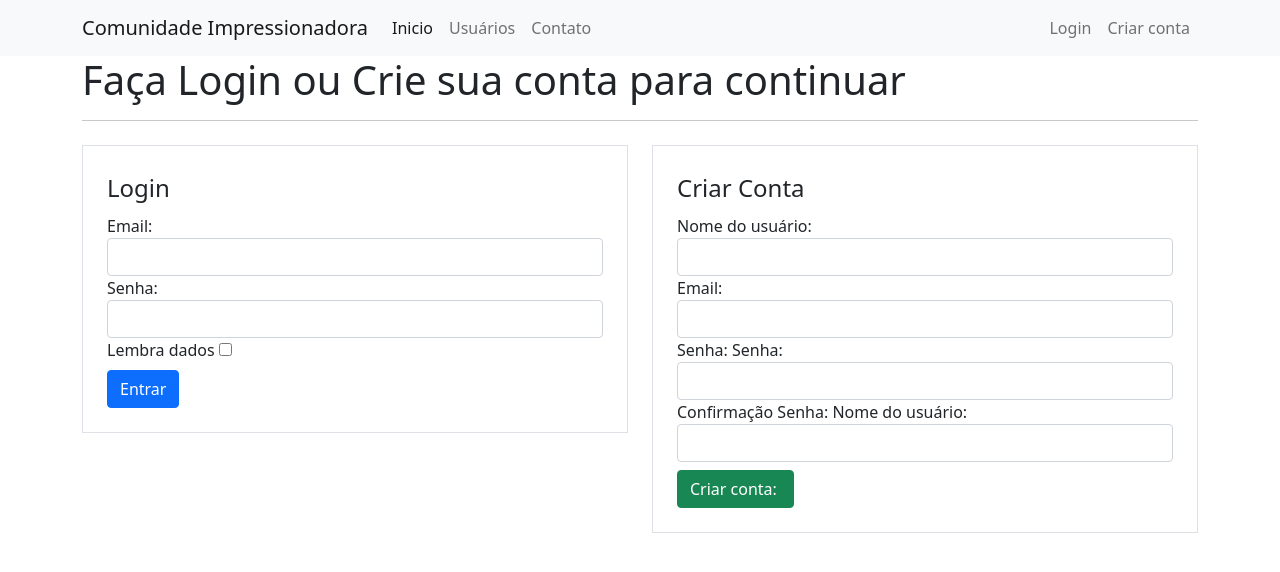
After one commit to SamuelLima0610/Site-Flask-Python-posts, a Flask app: page /login in a window 1280 px wide. The commit adds this page. Shown: the top 572 px of the page. Run offline with Flask 2, Linux system fonts and the light colour scheme.

Commit message:
Sistema de Login e Models Database(Post, User)

```diff
--- /dev/null
+++ b/forms.py
@@ -0,0 +1,19 @@
+from flask_wtf import FlaskForm
+from wtforms import StringField, PasswordField, SubmitField, BooleanField
+from wtforms.validators import DataRequired, Length, Email, EqualTo
+
+class FormCriarConta(FlaskForm):
+
+    username = StringField("Nome do usuário: ", validators=[DataRequired()])
+    email= StringField("Email: ", validators=[DataRequired(), Email()])
+    senha= PasswordField("Senha: ", validators=[DataRequired(), Length(6,20)])
+    confirmacao= PasswordField("Confirmação Senha: ", validators=[DataRequired(), EqualTo("senha")])
+    botao_submit_criar_conta= SubmitField("Criar conta: ")
+
+
+class FormLogin(FlaskForm):
+
+    email = StringField("Email: ", validators=[DataRequired(), Email()])
+    senha = PasswordField("Senha: ", validators=[DataRequired(), Length(6,20)])
+    lembra_dados = BooleanField("Lembra dados")
+    botao_submit_login = SubmitField("Entrar")
--- a/main.py
+++ b/main.py
@@ -1,8 +1,15 @@
-from flask import Flask, render_template
+from flask import Flask, render_template, url_for, request, flash, redirect
+from forms import FormLogin, FormCriarConta
+from flask_sqlalchemy import SQLAlchemy
 
 app = Flask(__name__)
 
 lista_usuarios = ['Alan', 'Samuel', 'Rafael']
+app.config['SECRET_KEY'] = "16c6bcd635accdbec64dc90e8808d18b"
+app.config['SQLAlchemy_DATABASE_URI'] = 'sqlite:///comunidade.db'
+
+database = SQLAlchemy(app)
+
 
 @app.route("/")
 def home():
@@ -10,12 +17,25 @@ def home():
 
 
 @app.route("/contato")
-def about():
-    return render_template('about.html')
+def contact():
+    return render_template('contact.html')
 
-@app.route("/usuarios")
-def usuarios():
+@app.route("/lista-usuarios")
+def users():
     return render_template('usuarios.html', lista_usuarios=lista_usuarios)
+
+@app.route("/login", methods=["GET","POST"])
+def login():
+    form_login = FormLogin()
+    form_criar_conta = FormCriarConta()
+
+    if form_login.validate_on_submit() and "botao_submit_login" in request.form:
+        flash(f"Login feito com sucesso!Email: {form_login.email.data}", 'alert-success')
+        return redirect(url_for('home'))
+    if form_criar_conta.validate_on_submit() and "botao_submit_criar_conta" in request.form:
+        flash(f"Conta criada com sucesso!Email: {form_criar_conta.email.data}", 'alert-success')
+        return redirect(url_for('home'))
+    return render_template('login.html', form_login=form_login, form_criar_conta=form_criar_conta)
 
 
 if __name__ == '__main__':
--- a/templates/base.html
+++ b/templates/base.html
@@ -9,6 +9,17 @@
 </head>
 <body>
     {% include 'navbar.html'%}
+
+    {% with messages = get_flashed_messages(with_categories=True) %}
+        {% if messages %}
+            {% for categoria, mensagem in messages %}
+                <div class="alert {{ categoria }} ">
+                    {{ mensagem }}
+                </div>
+            {% endfor %}
+        {% endif %}
+    {% endwith %}
+
     {% block body %}
     {% endblock %}
 </body>
--- /dev/null
+++ b/templates/login.html
@@ -0,0 +1,111 @@
+{% extends 'base.html' %}
+{% block body %}
+    <div class="container">
+      <h1>Faça Login ou Crie sua conta para continuar</h1>
+      <hr>
+      <div class="row">
+        <div class="col">
+            <form method="POST" action="" class="border p-4 mt-2">
+                {{form_login.csrf_token}}
+                <legend>Login</legend>
+                <fieldset>
+                    <div class="form-group">
+                        {{form_login.email.label(class="form-control-label")}}
+                        {% if form_login.email.errors%}
+                            {{form_login.email(class="form-control is-invalid")}}
+                            <div class="invalid-feedback">
+                                {% for erro in form_login.email.errors%}
+                                    {{erro}}
+                                {% endfor %}
+                            </div>
+                        {% else %}
+                            {{form_login.email(class="form-control")}}
+                        {% endif%}
+                    </div>
+                    <div class="form-group">
+                        {{form_login.senha.label(class="form-control-label")}}
+                        {% if form_login.senha.errors%}
+                            {{form_login.senha(class="form-control is-invalid")}}
+                            <div class="invalid-feedback">
+                                {% for erro in form_login.senha.errors%}
+                                    {{erro}}
+                                {% endfor %}
+                            </div>
+                        {% else %}
+                            {{form_login.senha(class="form-control")}}
+                        {% endif%}
+                    </div>
+                    <div class="form-group">
+                        {{form_login.lembra_dados.label}}
+                        {{form_login.lembra_dados}}
+                    </div>
+                </fieldset>
+                {{form_login.botao_submit_login(class="btn btn-primary mt-2")}}
+            </form>
+        </div>
+        <div class="col">
+            <form method="POST" action="" class="border p-4 mt-2">
+                {{form_criar_conta.csrf_token}}
+                <legend>Criar Conta</legend>
+                <fieldset>
+                    <div class="form-group">
+                        {{form_criar_conta.username.label(class="form-control-label")}}
+                        {% if form_criar_conta.username.errors%}
+                            {{form_criar_conta.username(class="form-control is-invalid")}}
+                            <div class="invalid-feedback">
+                                {% for erro in form_criar_conta.username.errors%}
+                                    {{erro}}
+                                {% endfor %}
+                            </div>
+                        {% else %}
+                            {{form_criar_conta.username(class="form-control")}}
+                        {% endif%}
+                    </div>
+                    <div class="form-group">
+                        {{form_criar_conta.email.label(class="form-control-label")}}
+                        {% if form_criar_conta.email.errors%}
+                            {{form_criar_conta.email(class="form-control is-invalid")}}
+                            <div class="invalid-feedback">
+                                {% for erro in form_criar_conta.email.errors%}
+                                    {{erro}}
+                                {% endfor %}
+                            </div>
+                        {% else %}
+                            {{form_criar_conta.email(class="form-control")}}
+                        {% endif%}
+                    </div>
+                    <div class="form-group">
+                        {{form_criar_conta.senha.label(class="form-control-label")}}
+                        {{form_criar_conta.senha.label(class="form-control-label")}}
+                        {% if form_criar_conta.senha.errors%}
+                            {{form_criar_conta.senha(class="form-control is-invalid")}}
+                            <div class="invalid-feedback">
+                                {% for erro in form_criar_conta.senha.errors%}
+                                    {{erro}}
+                                {% endfor %}
+                            </div>
+                        {% else %}
+                            {{form_criar_conta.senha(class="form-control")}}
+                        {% endif%}
+                    </div>
+                    <div class="form-group">
+                        {{form_criar_conta.confirmacao.label(class="form-control-label")}}
+                        {{form_criar_conta.username.label(class="form-control-label")}}
+                        {% if form_criar_conta.confirmacao.errors%}
+                            {{form_criar_conta.confirmacao(class="form-control is-invalid")}}
+                            <div class="invalid-feedback">
+                                {% for erro in form_criar_conta.confirmacao.errors%}
+                                    {{erro}}
+                                {% endfor %}
+                            </div>
+                        {% else %}
+                            {{form_criar_conta.confirmacao(class="form-control")}}
+                        {% endif%}
+                    </div>
+                </fieldset>
+                {{form_criar_conta.botao_submit_criar_conta(class="btn btn-success mt-2")}}
+            </form>
+        </div>
+      </div>
+    </div>
+{% endblock %}
--- a/templates/navbar.html
+++ b/templates/navbar.html
@@ -1,27 +1,27 @@
 <nav class="navbar navbar-expand-lg navbar-light bg-light">
   <div class="container-fluid container">
-    <a class="navbar-brand" href="/">Comunidade Impressionadora</a>
+    <a class="navbar-brand" href="{{url_for('home')}}">Comunidade Impressionadora</a>
     <button class="navbar-toggler" type="button" data-bs-toggle="collapse" data-bs-target="#navbarSupportedContent" aria-controls="navbarSupportedContent" aria-expanded="false" aria-label="Toggle navigation">
       <span class="navbar-toggler-icon"></span>
     </button>
     <div class="collapse navbar-collapse" id="navbarSupportedContent">
       <ul class="navbar-nav me-auto mb-2 mb-lg-0">
         <li class="nav-item">
-          <a class="nav-link active" aria-current="page" href="/">Inicio</a>
+          <a class="nav-link active" aria-current="page" href="{{url_for('home')}}">Inicio</a>
         </li>
         <li class="nav-item">
-          <a class="nav-link" href="/usuarios">Usuários</a>
+          <a class="nav-link" href="{{url_for('users')}}">Usuários</a>
         </li>
         <li class="nav-item">
-          <a class="nav-link" href="/contato">Contato</a>
+          <a class="nav-link" href="{{url_for('contact')}}">Contato</a>
         </li>
       </ul>
       <ul class="navbar-nav d-flex">
         <li class="nav-item">
-          <a class="nav-link" href="#">Login</a>
+          <a class="nav-link" href="{{url_for('login')}}">Login</a>
         </li>
         <li class="nav-item">
-          <a class="nav-link" href="#">Criar conta</a>
+          <a class="nav-link" href="{{url_for('login')}}">Criar conta</a>
         </li>
       </ul>
     </div>
```
Also changed, not shown: models.py (added, +20 -0 lines), templates/contact.html (renamed from templates/about.html).
